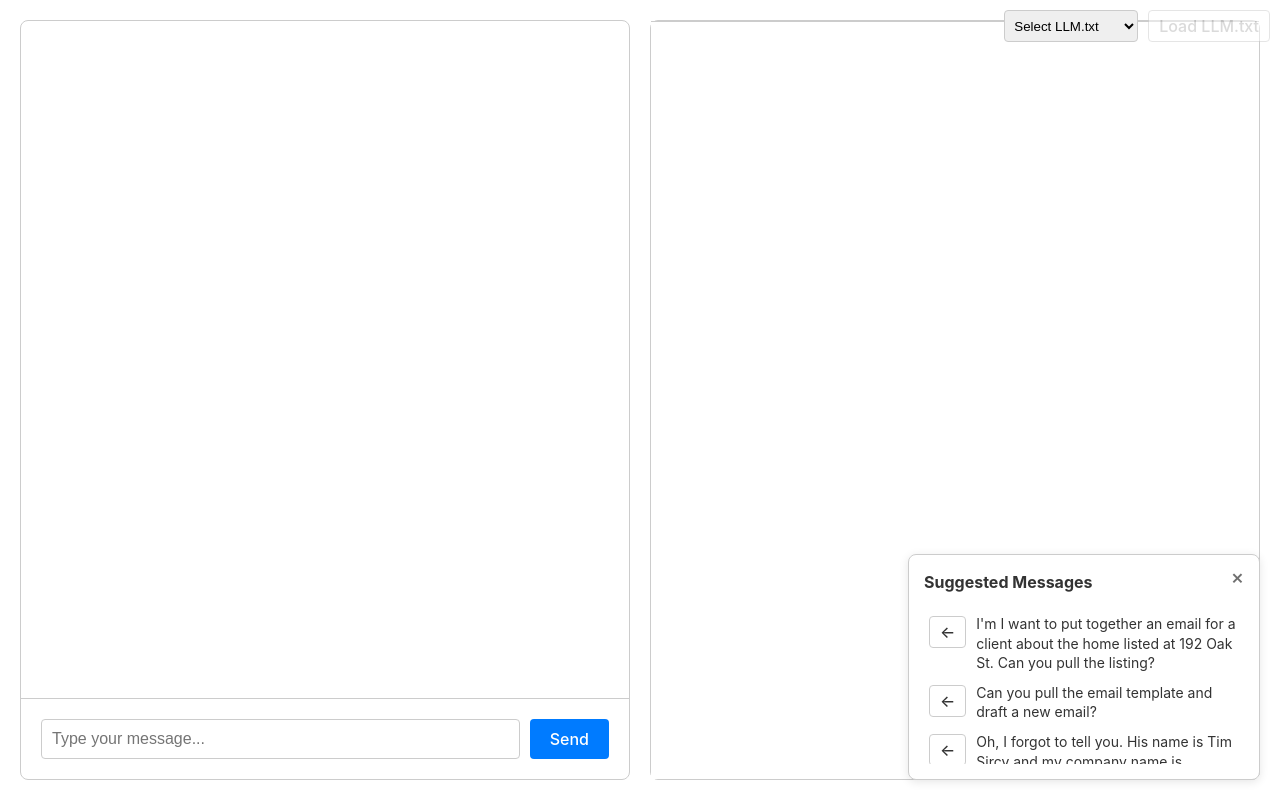
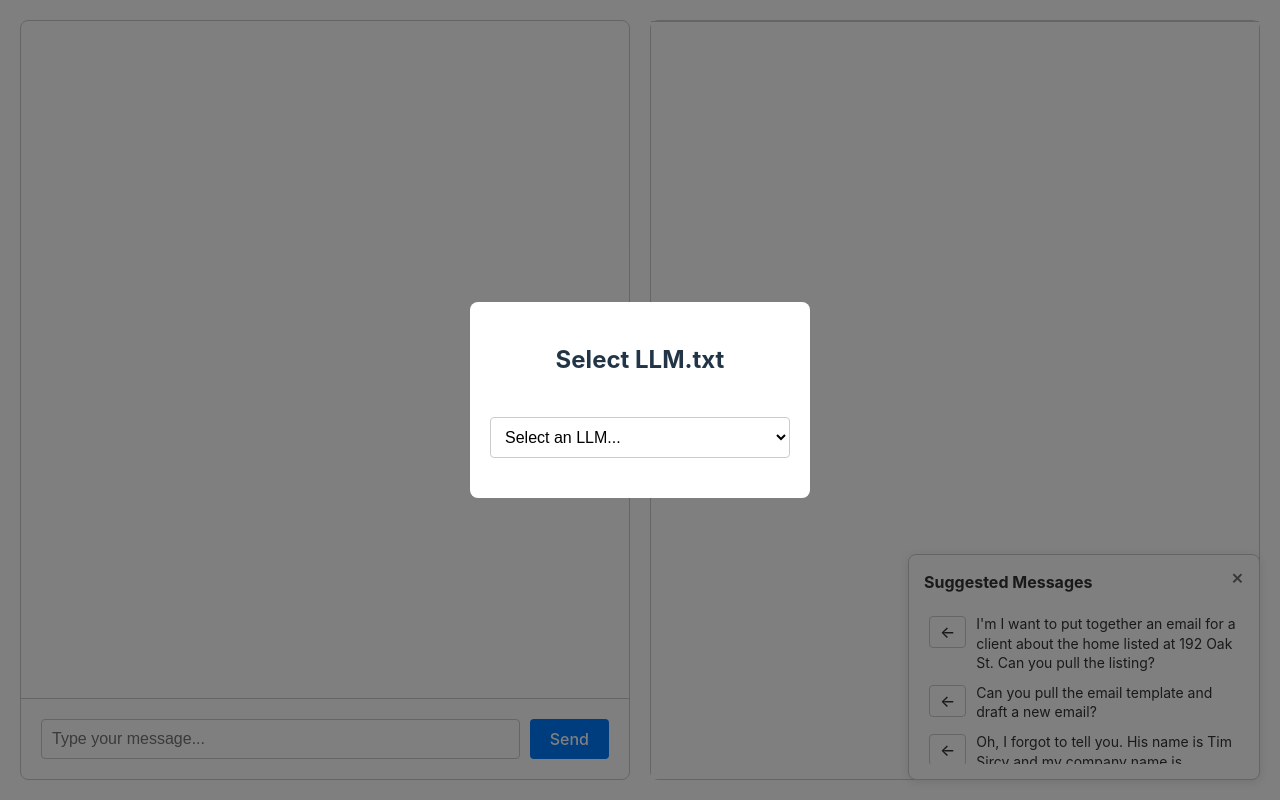
Before and after one commit to arcturus-labs/llm-text-assistant, a React (Vite) app in the folder frontend/: page / in a window 1280 px wide. Built offline with nearby package versions, Linux system fonts and the light colour scheme.

Commit message:
make llm.txt selection into modal

```diff
--- a/frontend/src/App.css
+++ b/frontend/src/App.css
@@ -249,30 +249,90 @@
   margin: 8px 0;
 }
 
-.llm-selector {
-  position: absolute;
-  top: 10px;
-  right: 10px;
+.modal-overlay {
+  position: fixed;
+  top: 0;
+  left: 0;
+  right: 0;
+  bottom: 0;
+  background-color: rgba(0, 0, 0, 0.5);
   display: flex;
-  gap: 10px;
-  z-index: 100;
+  justify-content: center;
+  align-items: center;
+  z-index: 1000;
 }
 
-.llm-selector select {
-  padding: 5px;
-  border-radius: 4px;
-  border: 1px solid #ccc;
+.modal-content {
+  background: white;
+  padding: 20px;
+  border-radius: 8px;
+  min-width: 300px;
+  text-align: center;
 }
 
-.llm-selector button {
-  padding: 5px 10px;
+.llm-dropdown {
+  width: 100%;
+  padding: 10px;
+  margin: 20px 0;
+  border: 1px solid #ccc;
   border-radius: 4px;
-  border: 1px solid #ccc;
+  font-size: 16px;
   background: white;
   cursor: pointer;
 }
 
-.llm-selector button:disabled {
-  opacity: 0.5;
-  cursor: not-allowed;
+.llm-dropdown:disabled {
+  opacity: 0.7;
+  cursor: wait;
 }
+
+.spinner {
+  margin: 10px auto;
+  width: 24px;
+  height: 24px;
+  border: 3px solid #f3f3f3;
+  border-top: 3px solid #3498db;
+  border-radius: 50%;
+  animation: spin 1s linear infinite;
+}
+
+@keyframes spin {
+  0% { transform: rotate(0deg); }
+  100% { transform: rotate(360deg); }
+}
+
+.llm-grid {
+  display: grid;
+  grid-template-columns: repeat(auto-fill, minmax(200px, 1fr));
+  gap: 10px;
+  max-height: 60vh;
+  overflow-y: auto;
+}
+
+.llm-option {
+  padding: 10px;
+  border: 1px solid #ccc;
+  border-radius: 4px;
+  background: white;
+  cursor: pointer;
+  display: flex;
+  justify-content: center;
+  align-items: center;
+  gap: 10px;
+  transition: all 0.2s ease;
+}
+
+.llm-option:hover:not(:disabled) {
+  background: #f0f0f0;
+  border-color: #999;
+}
+
+.llm-option:disabled {
+  opacity: 0.7;
+  cursor: wait;
+}
+
+/* Remove the old llm-selector styles */
+.llm-selector {
+  display: none;
+}
--- a/frontend/src/App.jsx
+++ b/frontend/src/App.jsx
@@ -73,6 +73,8 @@ function App() {
   const [showSuggestions, setShowSuggestions] = useState(true);
   const chatHistoryRef = useRef(null);
   const [selectedLlm, setSelectedLlm] = useState('');
+  const [showLlmModal, setShowLlmModal] = useState(false);
+  const [isLlmLoading, setIsLlmLoading] = useState(false);
 
   useEffect(() => {
     const urlParams = new URLSearchParams(window.location.search);
@@ -82,9 +84,10 @@ function App() {
       setMessages(history.messages);
       setArtifacts(history.artifacts);
     }
-    if (urlParams.has('noSuggestions')) {
+    if (urlParams.has('noSuggestions')) {//TODO! update
       setShowSuggestions(false);
     }
+    setShowLlmModal(true);
   }, []);
 
   const suggestions = [//TODO! change these to be more useful
@@ -164,9 +167,8 @@ function App() {
     }
   };
 
-  const handleLlmSubmit = async () => {
-    if (!selectedLlm) return;
-
+  const handleLlmSelect = async (llmName) => {
+    setIsLlmLoading(true);
     try {
       const response = await fetch('/api/choose_llm_txt', {
         method: 'POST',
@@ -174,40 +176,47 @@ function App() {
           'Content-Type': 'application/json',
         },
         body: JSON.stringify({
-          name: selectedLlm,
-          url: llm_text_urls[selectedLlm]
+          name: llmName,
+          url: llm_text_urls[llmName]
         })
       });
 
       const artifact = await response.json();
       if (artifact) {
         setArtifacts([...artifacts, artifact]);
+        setShowLlmModal(false);
       }
     } catch (error) {
       console.error('Error:', error);
+    } finally {
+      setIsLlmLoading(false);
     }
   };
 
   return (
     <div className="app">
-      <SubscriptionCheck ref={subscriptionCheckRef} />
-      <div className="llm-selector">
+      {showLlmModal && (
+        <div className="modal-overlay">
+          <div className="modal-content">
+            <h2>Select LLM.txt</h2>
             <select
+              className="llm-dropdown"
+              onChange={(e) => handleLlmSelect(e.target.value)}
+              disabled={isLlmLoading}
               value={selectedLlm}
-          onChange={(e) => setSelectedLlm(e.target.value)}
             >
-          <option value="">Select LLM.txt</option>
+              <option value="">Select an LLM...</option>
               {Object.keys(llm_text_urls).map(key => (
-            <option key={key} value={key}>{key}</option>
+                <option key={key} value={key}>
+                  {key}
+                </option>
               ))}
             </select>
-        <button
-          onClick={handleLlmSubmit}
-          disabled={!selectedLlm}
-        >
-          Load LLM.txt
-        </button>
+            {isLlmLoading && <div className="spinner"></div>}
           </div>
+        </div>
+      )}
+      <SubscriptionCheck ref={subscriptionCheckRef} />
       <div className="chat-container">
         <div className="chat-history" ref={chatHistoryRef}>
           {messages.map((message, index) => (
```
Also changed, not shown: 1 other file (tests, documents, lock files or other folders). Lines whose indentation alone changed are shown as unchanged.
